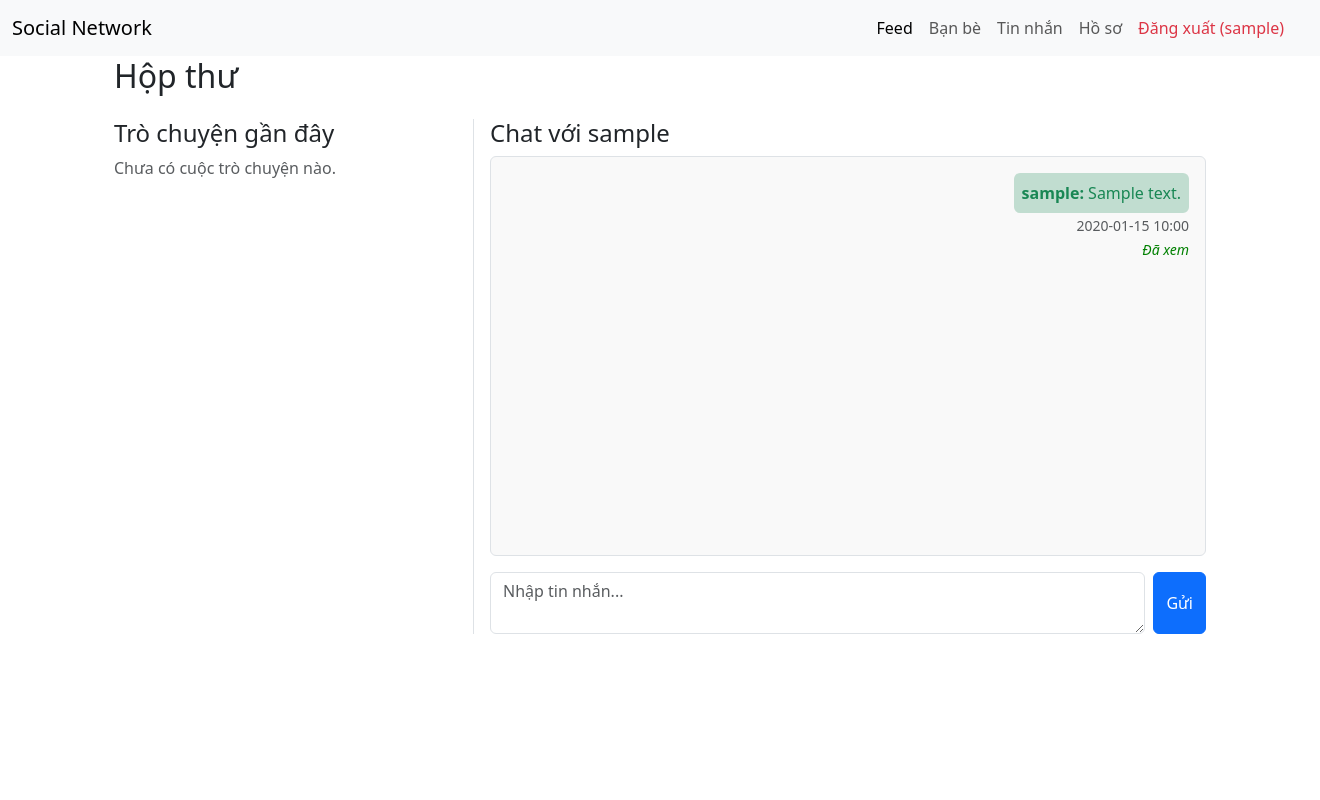
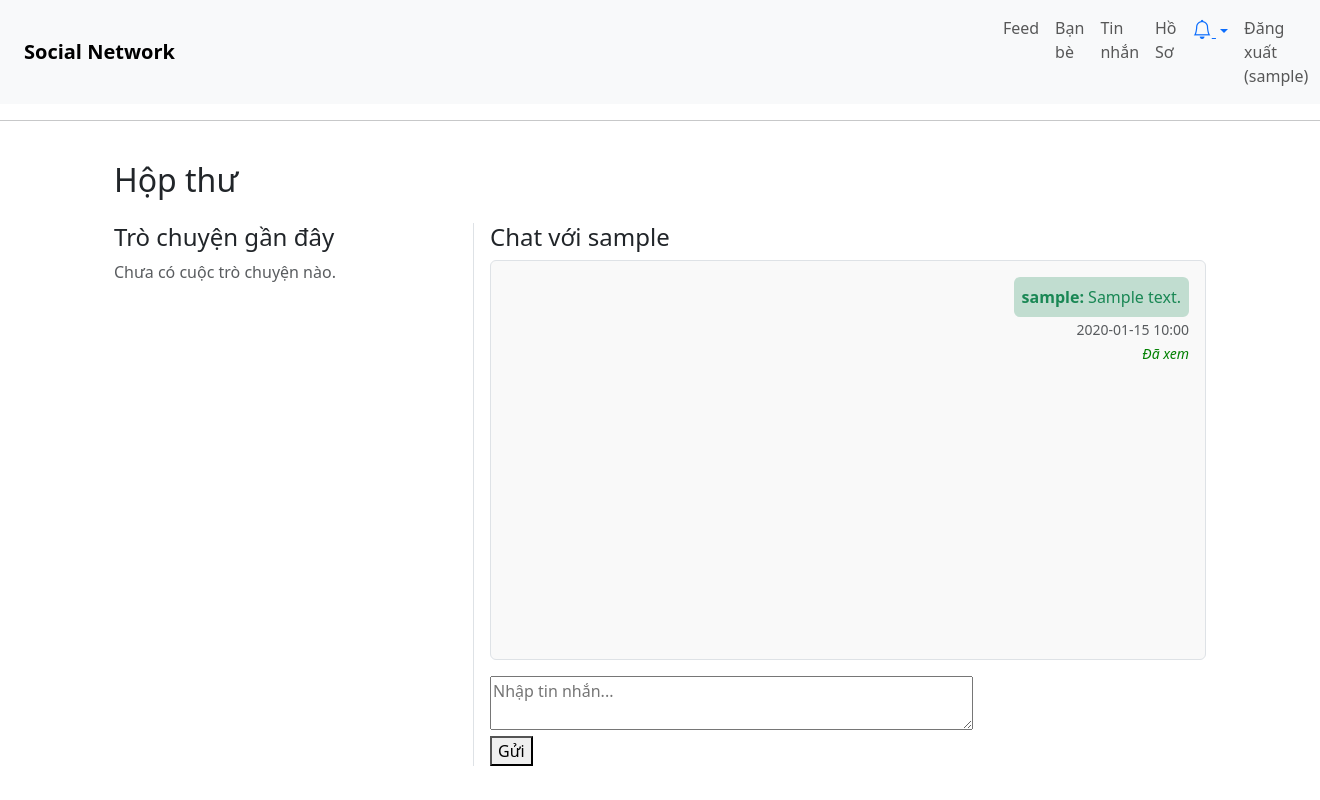
Before and after one commit to hoangganhh0211/Social_Network, a Flask app: page /messages/1 in a window 1320 px wide. Run offline with Flask 3, Linux system fonts and the light colour scheme; a user stored in the database is signed in; tables that the repository leaves empty hold one stand-in row (values such as "Sample post"); some libraries are stand-ins or nearby versions.

Commit message:
Lưu thay đổi

```diff
--- a/app.py
+++ b/app.py
@@ -7,6 +7,7 @@ from modules.posts.routes import posts_bp
 from modules.friends.routes import friends_bp
 from modules.messages.routes import messages_bp
 from modules.profile.routes import profile_bp
+from modules.notifications.routes import notifications_bp
 from config import Config  # import cấu hình
 from extensions import socketio
 
@@ -44,6 +45,7 @@ register_posts_blueprints(app)
 app.register_blueprint(friends_bp, url_prefix="/friends")
 app.register_blueprint(messages_bp, url_prefix="/messages")
 app.register_blueprint(profile_bp, url_prefix="/profile")
+app.register_blueprint(notifications_bp, url_prefix="/notifications")
 
 @app.route("/")
 def index():
--- a/modules/messages/routes.py
+++ b/modules/messages/routes.py
@@ -3,7 +3,7 @@ from flask import (
     render_template, request, redirect, url_for, session, flash
 )
 from extensions import db
-from models import Message, User
+from models import Message, User, Notification
 from . import messages_bp
 from extensions import socketio
 from flask_socketio import join_room, leave_room, emit
@@ -164,6 +164,38 @@ def send_score():
 
     return redirect(url_for('games.games_home'))
 
+@messages_bp.route('/send', methods=['POST'])
+@login_required
+def send_message():
+    # 1. Lấy dữ liệu từ form
+    receiver_id = request.form.get('to_id', type=int)
+    message_content = request.form.get('content', type=str)
+
+    # 2. Kiểm tra xem có đầy đủ không
+    if not receiver_id or not message_content:
+        flash("Vui lòng chọn người nhận và nhập nội dung.", 'warning')
+        return redirect(url_for('messages.inbox'))
+
+    # 3. Tạo đối tượng Message, rồi Notification
+    msg = Message(
+        sender_id=current_user.user_id,
+        receiver_id=receiver_id,
+        content=message_content
+    )
+    db.session.add(msg)
+    db.session.flush()  # Để msg.message_id được sinh ra
+
+    notif = Notification(
+        user_id=receiver_id,
+        notif_type='message',
+        content=f"{sender.username} đã gửi cho bạn một tin nhắn.",
+         reference_id=sender.user_id
+    )
+    db.session.add(notif)
+    db.session.commit()
+
+    return redirect(url_for('messages.inbox'))
+
 # ------------------- Phần xử lý Socket.IO -------------------
 
 # join_room quản lý client “tham gia” vào phòng chat và leave_room tương tự
--- /dev/null
+++ b/modules/notifications/routes.py
@@ -0,0 +1,40 @@
+# modules/notifications/routes.py
+
+from flask import Blueprint, render_template, redirect, url_for, g
+from flask_login import current_user
+from models import Notification
+from extensions import db
+from sqlalchemy import desc
+
+notifications_bp = Blueprint('notifications', __name__, url_prefix='/notifications')
+
+@notifications_bp.before_app_request
+def load_unread_count_and_list():
+    if current_user.is_authenticated:
+        latest_notifs = Notification.query.filter_by(user_id=current_user.user_id)\
+                            .order_by(desc(Notification.created_at))\
+                            .limit(5).all()
+        unread_count = Notification.query.filter_by(user_id=current_user.user_id, is_read=False).count()
+        g.latest_notifications = latest_notifs
+        g.unread_notif_count = unread_count
+    else:
+        g.latest_notifications = []
+        g.unread_notif_count = 0
+
+# **Thêm view cho “Tất cả thông báo”**
+@notifications_bp.route('/')
+def all_notifications():
+    if not current_user.is_authenticated:
+        return redirect(url_for('auth.login'))
+    all_notifs = Notification.query.filter_by(user_id=current_user.user_id)\
+                    .order_by(desc(Notification.created_at)).all()
+    return render_template('notifications/all.html', notifications=all_notifs)
+
+@notifications_bp.route('/mark_read/<int:notif_id>')
+def mark_read(notif_id):
+    notif = Notification.query.get_or_404(notif_id)
+    if notif.user_id != current_user.user_id:
+        abort(403)
+    notif.is_read = True
+    db.session.commit()
+    return redirect(url_for('notifications.all_notifications'))
--- a/templates/base.html
+++ b/templates/base.html
@@ -7,48 +7,77 @@
     <link rel="stylesheet" href="https://cdn.jsdelivr.net/npm/bootstrap@5.3.2/dist/css/bootstrap.min.css">
 </head>
 <body>
-    <nav class="navbar navbar-expand-lg navbar-light bg-light fixed-top">
-  <div class="container-fluid">
-    <a class="navbar-brand" href="{{ url_for('posts.feed') }}">Social Network</a>
-
+    <nav class="navbar navbar-expand-lg navbar-light bg-light px-4">
+        <a class="navbar-brand fw-bold" href="{{ url_for('posts.feed') }}" style="margin-right: auto;">
+            Social Network
+        </a>
         {% if session.user_id %}
-    <button class="navbar-toggler" type="button" data-bs-toggle="offcanvas" data-bs-target="#offcanvasNavbar"
-      aria-controls="offcanvasNavbar">
-      <span class="navbar-toggler-icon"></span>
-    </button>
-
-    <div class="offcanvas offcanvas-end" tabindex="-1" id="offcanvasNavbar" aria-labelledby="offcanvasNavbarLabel">
-      <div class="offcanvas-header">
-        <h5 class="offcanvas-title" id="offcanvasNavbarLabel">Menu</h5>
-        <button type="button" class="btn-close" data-bs-dismiss="offcanvas" aria-label="Close"></button>
+            <!-- Các link chính -->
+            <ul class="navbar-nav me-auto mb-2 mb-lg-0" style="margin-left: 820px;">
+                <li class="nav-item"><a class="nav-link" href="{{ url_for('posts.feed') }}">Feed</a></li>
+                <li class="nav-item"><a class="nav-link" href="{{ url_for('friends.friends_list') }}">Bạn bè</a></li>
+                <li class="nav-item"><a class="nav-link" href="{{ url_for('messages.inbox') }}">Tin nhắn</a></li>
+                <li class="nav-item"><a class="nav-link" href="{{ url_for('profile.view_profile', user_id=session.user_id) }}">Hồ Sơ</a></li>
+                <li class="nav-item">
+                    <!-- Dropdown Notifications -->
+                    <div class="nav-link dropdown">
+                        <a class="dropdown-toggle position-relative" href="#" id="notifDropdown" role="button"
+                           data-bs-toggle="dropdown" aria-expanded="false">
+                            <i class="bi bi-bell" style="font-size: 1.2rem;"></i>
+                            {% if g.unread_notif_count and g.unread_notif_count > 0 %}
+                                <!-- Hiển thị số thông báo chưa đọc (badge) -->
+                                <span class="position-absolute top-0 start-100 translate-middle badge rounded-pill bg-danger">
+                                    {{ g.unread_notif_count }}
+                                    <span class="visually-hidden">Chưa đọc</span>
+                                </span>
+                            {% endif %}
+                        </a>
+                        <ul class="dropdown-menu dropdown-menu-end" aria-labelledby="notifDropdown" style="min-width: 300px;">
+                            <li class="dropdown-header">Thông báo mới nhất</li>
+                            {% if g.latest_notifications %}
+                                {% for notif in g.latest_notifications %}
+                                    <li>
+                                        <a class="dropdown-item d-flex justify-content-between align-items-start"
+                                           href="{{ url_for('notifications.mark_read', notif_id=notif.notification_id) }}">
+                                            <div>
+                                                <!-- Ví dụ hiển thị icon theo loại -->
+                                                {% if notif.notif_type == 'message' %}
+                                                    <i class="bi bi-chat-left-text me-2"></i>
+                                                {% elif notif.notif_type == 'post_like' %}
+                                                    <i class="bi bi-hand-thumbs-up me-2"></i>
+                                                {% elif notif.notif_type == 'comment' %}
+                                                    <i class="bi bi-chat-right-text me-2"></i>
+                                                {% else %}
+                                                    <i class="bi bi-info-circle me-2"></i>
+                                                {% endif %}
+                                                <span class="{% if not notif.is_read %}fw-bold{% endif %}">
+                                                    {{ notif.content }}
+                                                </span>
                                             </div>
-      <div class="offcanvas-body">
-        <ul class="navbar-nav justify-content-end flex-grow-1 pe-3">
-          <li class="nav-item">
-            <a class="nav-link active" aria-current="page" href="{{ url_for('posts.feed') }}">Feed</a>
+                                            <small class="text-muted">{{ notif.created_at.strftime('%H:%M %d/%m/%Y') }}</small>
+                                        </a>
                                     </li>
-          <li class="nav-item">
-            <a class="nav-link" href="{{ url_for('friends.friends_list') }}">Bạn bè</a>
+                                    <li><hr class="dropdown-divider"></li>
+                                {% endfor %}
+                                <li>
+                                    <a class="dropdown-item text-center" href="{{ url_for('notifications.all_notifications') }}">
+                                        Xem tất cả
+                                    </a>
                                 </li>
-          <li class="nav-item">
-            <a class="nav-link" href="{{ url_for('messages.inbox') }}">Tin nhắn</a>
-          </li>
-          <li class="nav-item">
-            <a class="nav-link" href="{{ url_for('profile.view_profile', user_id=session.user_id) }}">Hồ sơ</a>
-          </li>
-          <li class="nav-item">
-            <a class="nav-link text-danger" href="{{ url_for('auth.logout') }}">Đăng xuất ({{ session.username }})</a>
-          </li>
+                            {% else %}
+                                <li><span class="dropdown-item text-center text-muted">Không có thông báo</span></li>
+                            {% endif %}
                         </ul>
                     </div>
-    </div>
+                </li>
+                <li class="nav-item"><a class="nav-link" href="{{ url_for('auth.logout') }}">Đăng xuất ({{ session.username }})</a></li>
+            </ul>
         {% else %}
-    <div class="d-flex">
-      <a class="btn btn-outline-primary me-2" href="{{ url_for('auth.login') }}">Đăng nhập</a>
-      <a class="btn btn-outline-primary me-2" href="{{ url_for('auth.register') }}">Đăng ký</a>
-    </div>
+            <ul class="navbar-nav me-auto mb-2 mb-lg-0">
+                <li class="nav-item"><a class="nav-link" href="{{ url_for('auth.login') }}">Đăng nhập</a></li>
+                <li class="nav-item"><a class="nav-link" href="{{ url_for('auth.register') }}">Đăng ký</a></li>
+            </ul>
         {% endif %}
-  </div>
     </nav>
     <hr>
     <!-- Block nav phụ, cho bài đăng và trò chơi -->
@@ -64,5 +93,11 @@
 
         {% block content %}{% endblock %}
     </div>
+
+    <!-- Nhúng Bootstrap JS (và dependency Popper) nếu cần dropdown hoạt động -->
+    <script src="https://cdn.jsdelivr.net/npm/@popperjs/core@2.11.6/dist/umd/popper.min.js"></script>
+    <script src="https://cdn.jsdelivr.net/npm/bootstrap@5.3.2/dist/js/bootstrap.min.js"></script>
+    <!-- Nhúng Bootstrap Icons nếu muốn dùng icon -->
+    <link rel="stylesheet" href="https://cdn.jsdelivr.net/npm/bootstrap-icons@1.10.5/font/bootstrap-icons.css">
 </body>
 </html>
--- a/templates/includes/score_share_form.html
+++ b/templates/includes/score_share_form.html
@@ -1,5 +1,5 @@
 <!-- templates/includes/score_share_form.html -->
-<div class="mt-4 text-center">
+<div id="share-container" class="mt-4 text-center" style="display: none;">
   <h4>Chia sẻ điểm số cho bạn bè</h4>
   <form method="POST" action="{{ url_for('messages.send_score') }}" class="d-inline-block text-start">
     <div class="mb-3">
--- a/templates/messages/inbox.html
+++ b/templates/messages/inbox.html
@@ -77,25 +77,27 @@
       </div>
 
     <!-- Phần form gửi tin -->
-      <form id="chat-form" method="POST" class="d-flex gap-2">
-        <textarea id="message-input" name="content" class="form-control" rows="2" placeholder="Nhập tin nhắn..."></textarea>
-        <button type="submit" class="btn btn-primary">Gửi</button>
+    <form id="chat-form" action="{{ url_for('messages.send_message') }}" method="POST">
+        <!--Lấy dữ liệu để gửi thông báo đi-->
+        <input type="hidden" name="receiver_id" value="{{ other.user_id }}">
+        <textarea id="message-input" name="content" rows="2" cols="50" placeholder="Nhập tin nhắn..."></textarea><br>
+        <button type="submit">Gửi</button>
     </form>
-
     {% else %}
     <!-- Phần tạo tin nhắn mới nếu không có 'other' -->
     <h4>Tạo tin nhắn mới</h4>
-      <form method="POST" class="d-flex flex-column gap-3">
-        <label for="to_id" class="form-label">Gửi đến:</label>
-        <select name="to_id" id="to_id" class="form-select w-auto">
+    <form action="{{ url_for('messages.send_message') }}" method="POST">
+        <label>Gửi đến:</label>
+        <select name="to_id">
         {% for u in all_users %}
             <option value="{{ u.user_id }}">{{ u.username }}</option>
         {% endfor %}
-        </select>
-        <textarea name="content" rows="3" class="form-control" placeholder="Nội dung..."></textarea>
-        <button type="submit" class="btn btn-primary align-self-start">Gửi</button>
+        </select><br><br>
+        <textarea name="content" rows="3" cols="50" placeholder="Nội dung..."></textarea><br><br>
+        <button type="submit">Gửi</button>
     </form>
     {% endif %}
+
     </div>
   </div>
 </div>
--- /dev/null
+++ b/templates/notifications/all.html
@@ -0,0 +1 @@
+<h2>All</h2>
```
Also changed, not shown: models.py (+18 -0 lines), modules/posts/routes.py (+24 -3 lines). Lines whose indentation alone changed are shown as unchanged.
